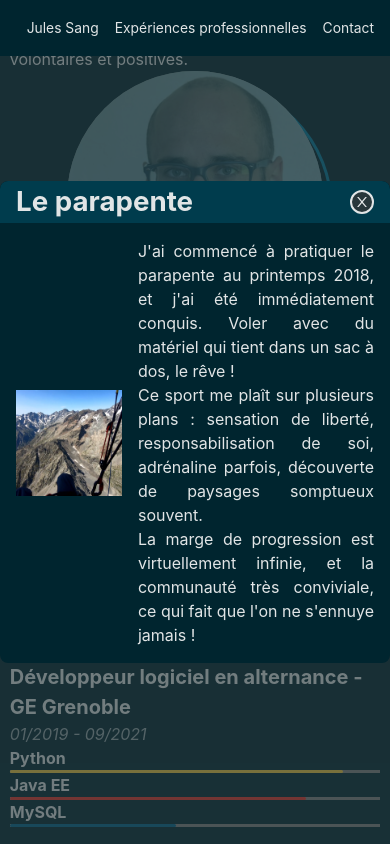
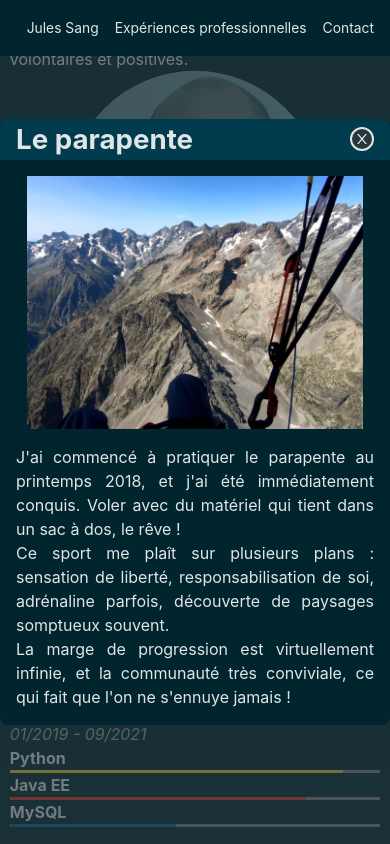
Before and after one commit to jul-o/Portfolio, a Next.js app: page / in a window 390 px wide. Both pictures are taken after a click on the button 139 px from the left and 934 px from the top of the page. Shown: the part 512-1356 px from the top of the page. Built offline with nearby package versions, Linux system fonts and the light colour scheme.

Commit message:
some more responsive styles

```diff
--- a/src/components/Contact/Contact.module.scss
+++ b/src/components/Contact/Contact.module.scss
@@ -2,7 +2,12 @@
 
 .root {
 	display: flex;
+	flex-direction: column;
 	justify-content: center;
+
+	& > * {
+		margin: 0 auto;
+	}
 }
 
 .contact {
--- a/src/components/Experiences/Experiences.module.scss
+++ b/src/components/Experiences/Experiences.module.scss
@@ -32,7 +32,6 @@ $selector-item-height: 2.5rem;
 		border-radius: 0;
 
 		justify-content: flex-start;
-		// flex: 1;
 
 		height: $selector-item-height;
 
@@ -40,13 +39,8 @@ $selector-item-height: 2.5rem;
 
 		&.selected,
 		&:hover {
-			// border-left: solid 3px $secondary;
 			background-color: $primary-light;
 		}
-
-		// @media (min-width: 768px) {
-		// flex: auto;
-		// }
 	}
 
 	@for $i from 0 through 1 {
--- a/src/components/Home/Modals/Modals.module.scss
+++ b/src/components/Home/Modals/Modals.module.scss
@@ -1,10 +1,21 @@
 .modal_body {
 	display: flex;
-	flex-direction: row;
+	flex-direction: column;
 	gap: 1rem;
+
+	@media (min-width: 768px) {
+		flex-direction: row;
+	}
 
 	.modal_image {
 		display: flex;
-		align-items: center;
+		justify-content: center;
+		margin: 0 auto;
+		// width: clamp(100vw, 100vw, 50vw);
+		width: clamp(200px, 200px + 35vw, 100vw);
+
+		@media (min-width: 768px) {
+			align-items: center;
+		}
 	}
 }
--- a/src/components/Modal/Modal.module.scss
+++ b/src/components/Modal/Modal.module.scss
@@ -12,7 +12,6 @@ $global-border-radius: 0.5rem;
 	display: flex;
 	justify-content: center;
 	align-items: center;
-	// make background color $dark-grey with .50 opacity
 	background-color: color.adjust($dark-grey, $alpha: -0.4);
 }
 
@@ -21,9 +20,9 @@ $global-border-radius: 0.5rem;
 	border-radius: $global-border-radius;
 	display: inline-block;
 	overflow: auto;
+	max-height: 80%;
 	@media (min-width: 768px) {
 		max-width: 80%;
-		max-height: 80%;
 	}
 }
 
--- a/src/styles/globals.scss
+++ b/src/styles/globals.scss
@@ -6,18 +6,18 @@
 }
 
 #root > * {
-	max-width: 95%;
+	max-width: 95vw;
 	min-height: 100vh;
 	margin: 0 auto;
-	text-align: left;
-	display: flex;
-	justify-content: center;
-	align-items: center;
-	flex-direction: column;
+	// display: flex;
+	// justify-content: center;
+	// align-items: center;
+	// flex-direction: column;
 	padding-top: 3.5rem;
 
-	@media (min-width: 768px) {
-		max-width: 70%;
+	@media (min-with: 768px) {
+		max-width: 70vw;
+		margin: 0 auto;
 	}
 }
 
```
Also changed, not shown: src/styles/assets/paragliding.png.
